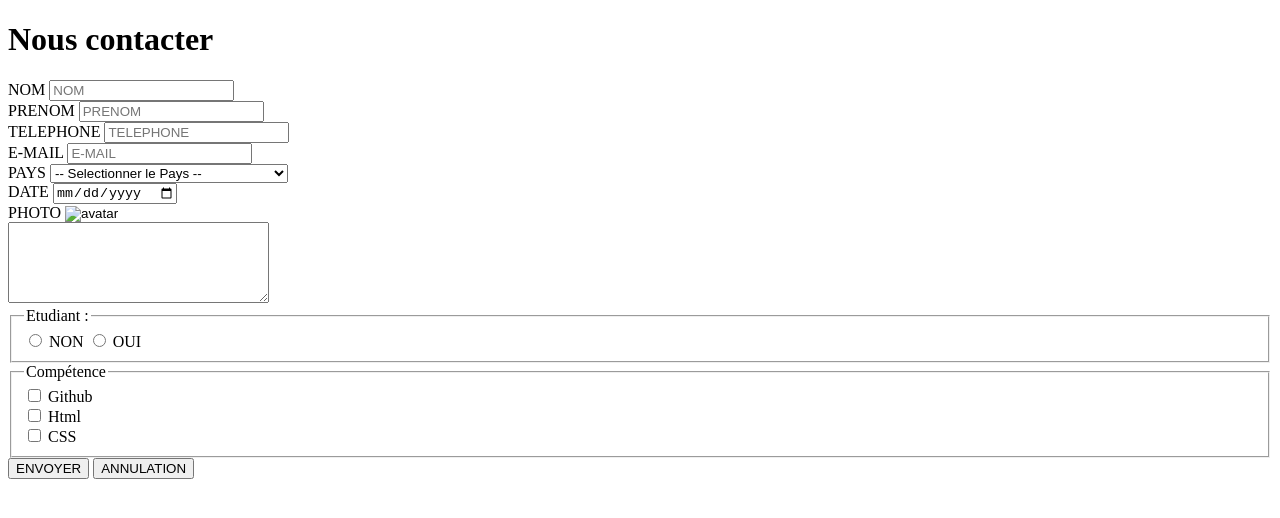
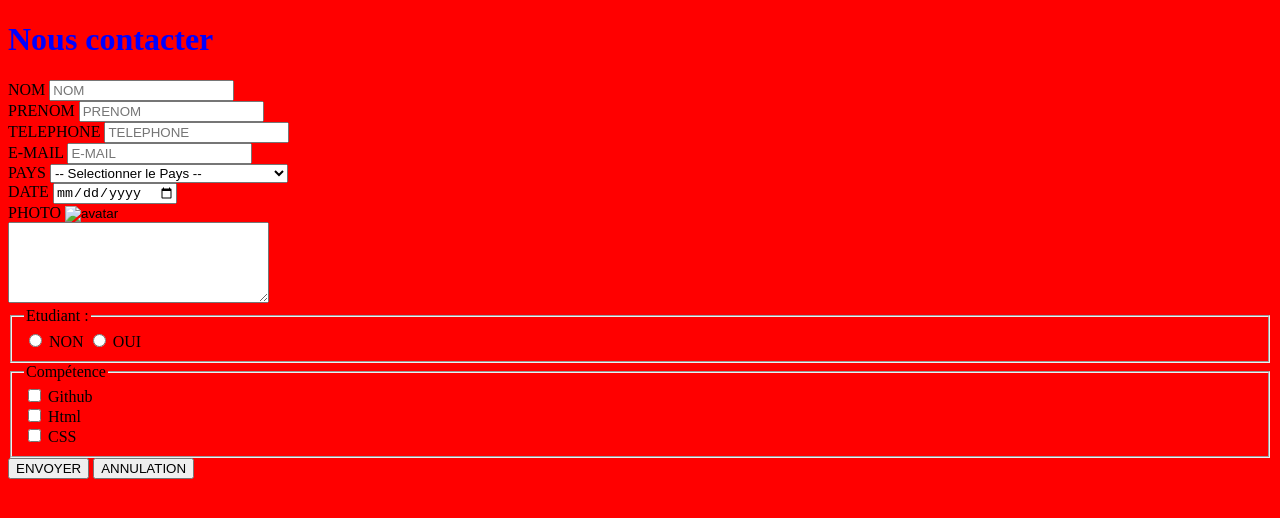
Before and after one commit to Jostch/moncv, a plain HTML site: page formulaire.html in a window 1280 px wide. Drawn offline with Linux system fonts and the light colour scheme.

Commit message:
new file

```diff
--- a/formulaire.html
+++ b/formulaire.html
@@ -4,10 +4,19 @@
     <meta charset="UTF-8">
     <meta http-equiv="X-UA-Compatible" content="IE=edge">
     <meta name="viewport" content="width=device-width, initial-scale=1.0">
-    <title>Document</title>
+    <link rel="stylesheet" href="css/style.css">
+    <title>Formulaire de Contact</title>
+
+    <!--- Utilisation de CSS sous une autre forme , sur une balise style , sur un attribut et en creant un fichier à part-->
+    <style>
+        body{
+            background-color: red;
+        }
+    </style>
+
 </head>
 <body>
-    <h1>Nous contacter</h1>
+    <h1 style="color: blue;">Nous contacter</h1>
     <form action="">
         <div>
             <label for="nom">NOM </label><input type="text" name="" id="nom" placeholder="NOM"><br>
```
Also changed, not shown: css/style.css (added).
